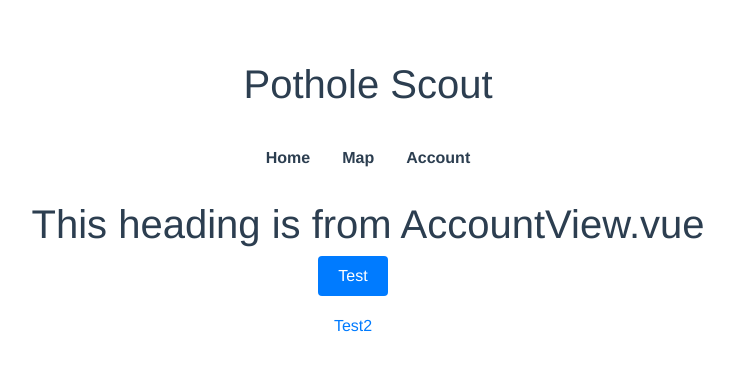
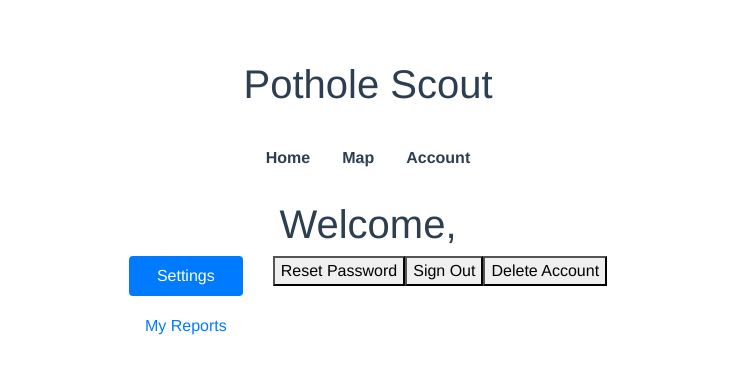
Before and after one commit to carharv/PotholeScout, a Vue app: page /account in a window 1280 px wide. Shown: the top 374 px of the page, without its empty margins (272-1006 px from the left). Built offline with nearby package versions, Linux system fonts and the light colour scheme; no server answers; the database is empty; what vuejs-smart-table would draw is missing.

Commit message:
get user info from firebase

```diff
--- a/src/views/AccountView.vue
+++ b/src/views/AccountView.vue
@@ -5,14 +5,22 @@
       <router-link to="/map">Map</router-link>
       <router-link to="/account">Account</router-link>
     </nav>
-    <h1>This heading is from AccountView.vue</h1>
+    <h1 v-show="userInfoLoaded">Welcome, {{ userInfoObj.fname }}</h1>
+    <span id="msgbox" v-show="message.length > 0">{{ message }}</span>
     <div id="accountTabs">
       <b-tabs pills vertical>
-        <b-tab title="Test" active>
-          <b-card-text>{{ uid }}</b-card-text>
+        <b-tab title="Settings" active>
+          <b-card-text>
+            <button @click="resetPassword">Reset Password</button>
+            <button @click="signOut">Sign Out</button>
+            <button @click="deleteAcct">Delete Account</button>
+          </b-card-text>
         </b-tab>
-        <b-tab title="Test2"
-          ><b-card-text>{{ testVar }}</b-card-text></b-tab
+        <b-tab title="My Reports"
+          ><b-card-text
+            >This will show a table of the user's previous reports and their
+            status</b-card-text
+          ></b-tab
         >
       </b-tabs>
     </div>
@@ -23,6 +31,7 @@
 import { Vue, Component } from "vue-property-decorator";
 import { BTab, BTabs } from "bootstrap-vue";
 import { app } from "../firebaseConfig";
+import { geoPos, user } from "@/datatypes";
 import {
   getAuth,
   onAuthStateChanged,
@@ -30,6 +39,7 @@ import {
   Auth,
   signOut,
   deleteUser,
+  sendPasswordResetEmail,
 } from "firebase/auth";
 import {
   collection,
@@ -54,11 +64,77 @@ export default class AccountView extends Vue {
   uid: string | undefined = "";
   userDoc!: DocumentReference;
   auth: Auth | null = null;
+  userInfoObj: user = {
+    fname: "",
+    lname: "",
+    dotEmployee: false,
+    dotID: "",
+    email: "",
+    phone: "",
+    zipcode: "",
+    lat: "",
+    long: "",
+    locality: "",
+  };
+  message = "";
+  userInfoLoaded = false;
 
   mounted() {
     this.auth = getAuth();
     this.uid = this.auth?.currentUser?.uid;
     this.userDoc = doc(userColl, this.uid);
+
+    this.getUserInfo();
+  }
+
+  getUserInfo() {
+    getDoc(this.userDoc).then((userData: DocumentSnapshot) => {
+      if (userData.exists()) {
+        this.userInfoObj = userData.data().userInfo;
+      }
+    });
+    this.userInfoLoaded = true;
+  }
+
+  resetPassword() {
+    console.log("Sening password reset");
+    sendPasswordResetEmail(this.auth!, this.userInfoObj.email)
+      .then(() => {
+        this.showMessage(
+          `A password reset link has been sent to ${this.userInfoObj.email}`
+        );
+      })
+      .catch((err: any) => {
+        this.showMessage("Unable to reset password ${err}");
+      });
+  }
+
+  //Function to sign user out
+  signOut(): void {
+    if (this.auth) signOut(this.auth);
+
+    // Back to login page
+    this.$router.push({ name: "login" });
+  }
+
+  //Function to delete a user account and their data
+  deleteAcct(): void {
+    var dltUser = this.auth!.currentUser;
+    if (dltUser) {
+      deleteDoc(this.userDoc);
+      deleteUser(dltUser);
+      // Back to login page
+      this.$router.push({ name: "login" });
+    }
+  }
+
+  showMessage(txt: string) {
+    this.message = txt;
+
+    // The message will automatically disappear after 5 seconds
+    setTimeout(() => {
+      this.message = "";
+    }, 5000);
   }
 }
 </script>
```
